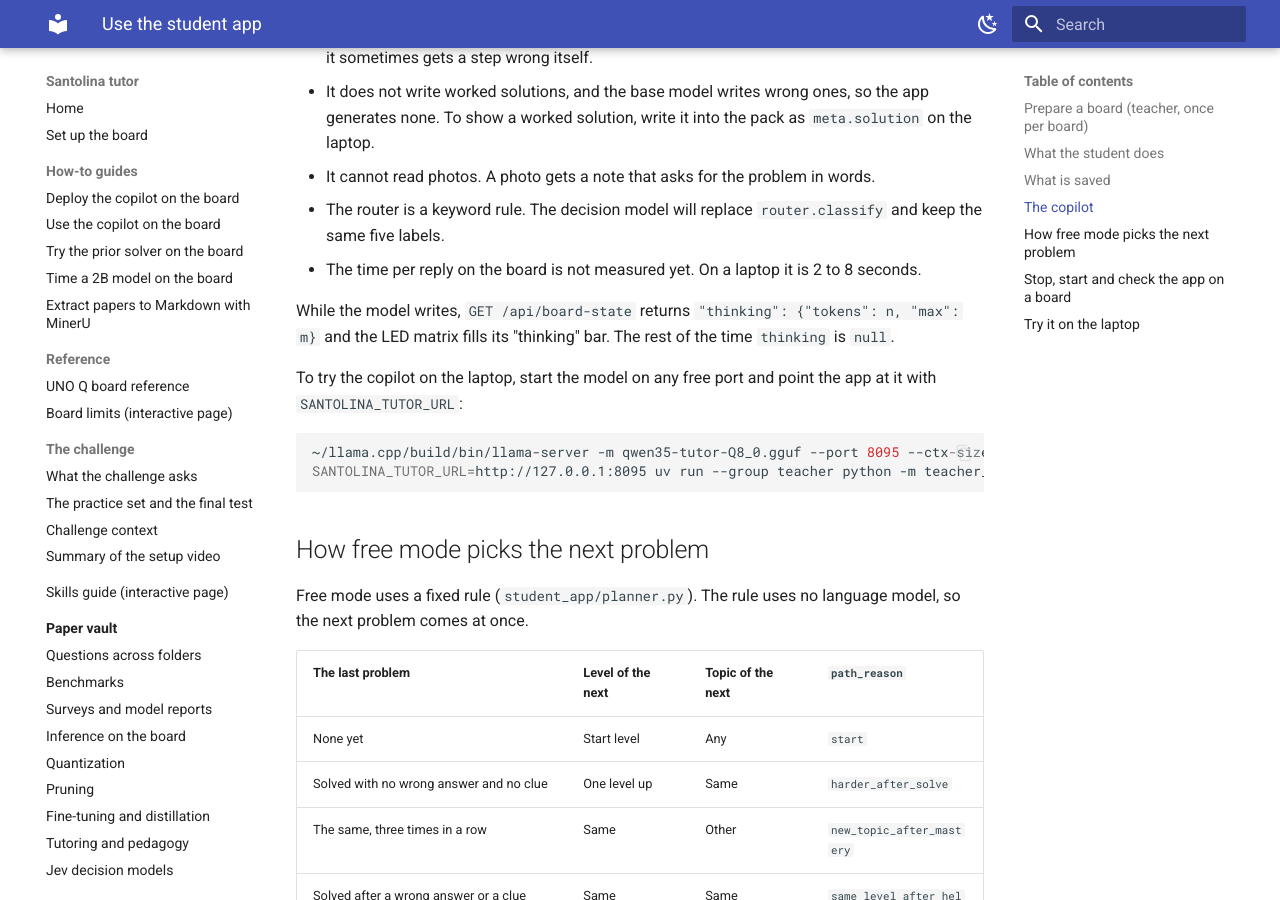
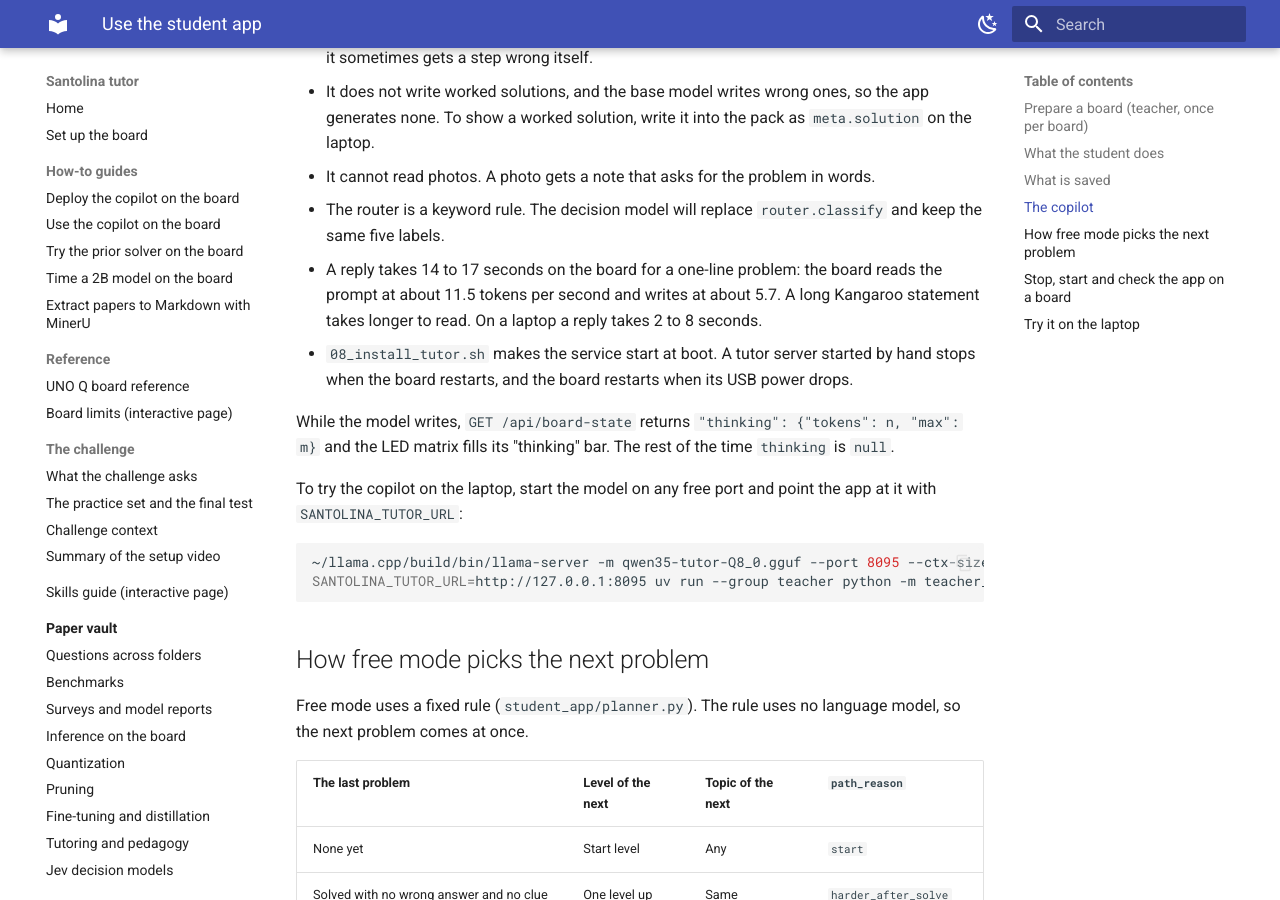
Before and after one commit to Sigkaio636/Santolina_tutor, an MkDocs documentation site: the page built from docs/how-to/use-student-app.md, in a window 1280 px wide and 900 px high, scrolled down 3336 px. Built offline with MkDocs 1.6.1 and Material for MkDocs 9.7.7, drawn with Linux system fonts in a browser that asks for light colours.

Commit message:
Tutor: repeat the reply language in the last turn, record board timing
Alone in the system prompt, the language instruction lost to the language
of the problem: the clues of an English pack came back in English in a
Catalan visit. The model got the language right in 0 of 4 test prompts
before this change and in 4 of 4 after it. On board B1 a clue takes 14 to 17 s.

Co-Authored-By: Claude Opus 5.5 <noreply@anthropic.com>

```diff
--- a/docs/how-to/use-student-app.md
+++ b/docs/how-to/use-student-app.md
@@ -83,7 +83,8 @@ Limits to know before a demo:
 - It does not write worked solutions, and the base model writes wrong ones, so the app generates none. To show a worked solution, write it into the pack as `meta.solution` on the laptop.
 - It cannot read photos. A photo gets a note that asks for the problem in words.
 - The router is a keyword rule. The decision model will replace `router.classify` and keep the same five labels.
-- The time per reply on the board is not measured yet. On a laptop it is 2 to 8 seconds.
+- A reply takes 14 to 17 seconds on the board for a one-line problem: the board reads the prompt at about 11.5 tokens per second and writes at about 5.7. A long Kangaroo statement takes longer to read. On a laptop a reply takes 2 to 8 seconds.
+- `08_install_tutor.sh` makes the service start at boot. A tutor server started by hand stops when the board restarts, and the board restarts when its USB power drops.
 
 While the model writes, `GET /api/board-state` returns `"thinking": {"tokens": n, "max": m}` and the LED matrix fills its "thinking" bar. The rest of the time `thinking` is `null`.
 
```
Also changed, not shown: HANDOFF.md (+2 -2 lines), 2 other files.
